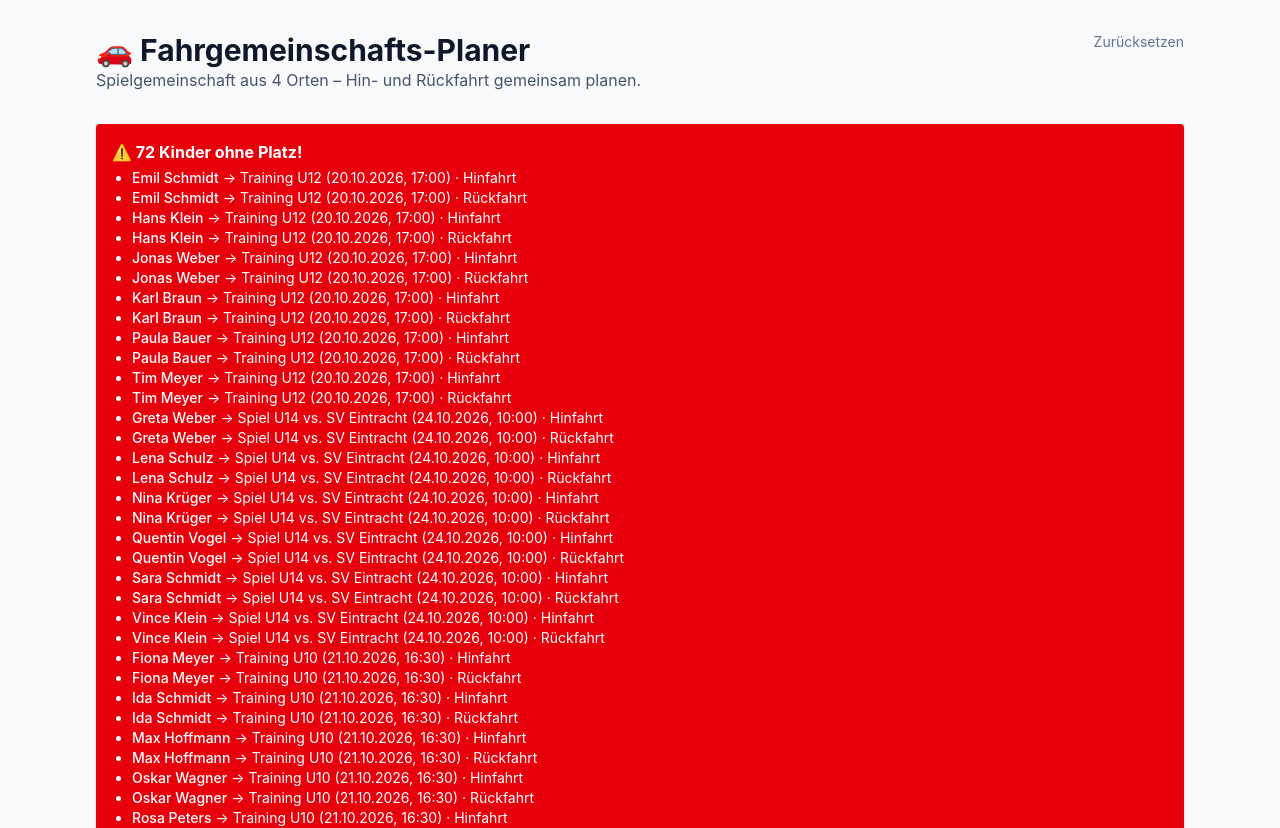
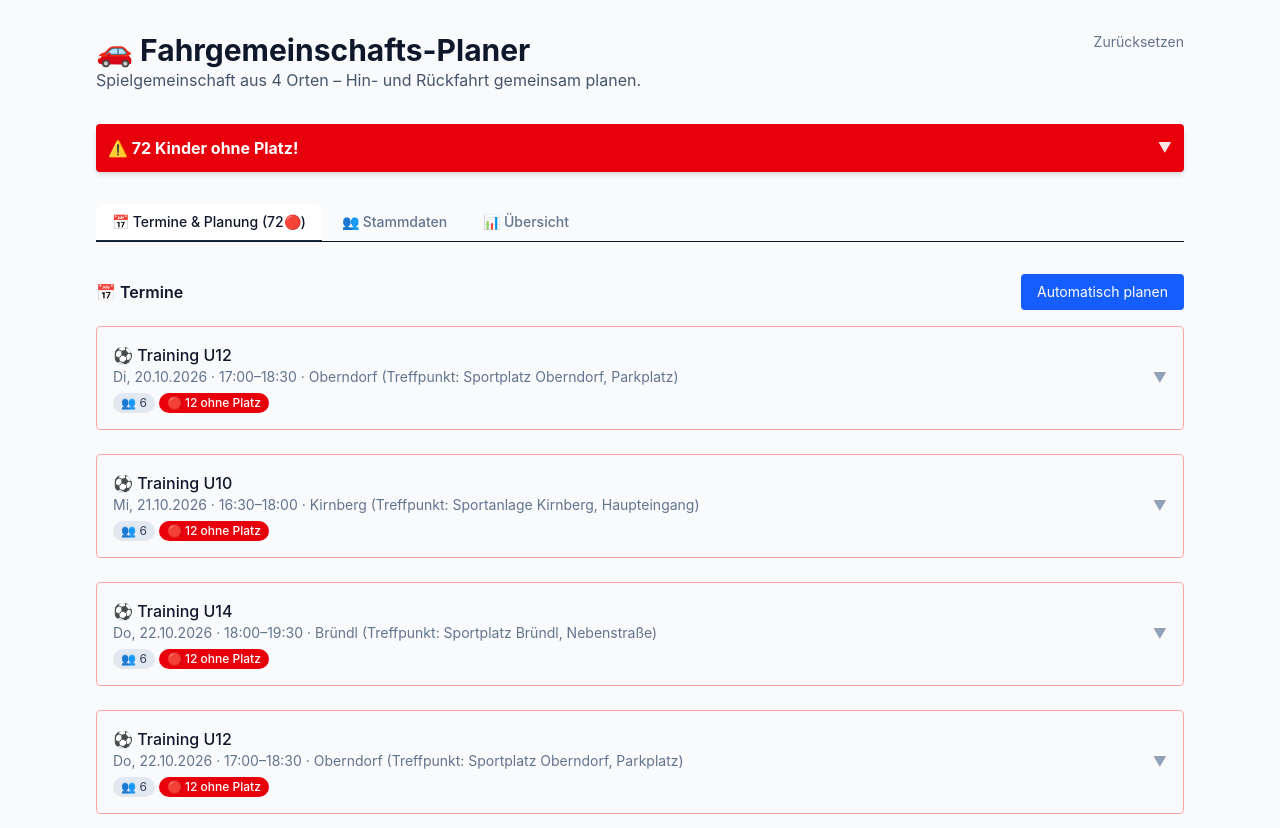
Before and after one commit to potschntom/carpool-planer, a Next.js app: page / in a window 1280 px wide. Shown: the top 828 px of the page. Built offline with nearby package versions, Linux system fonts and the light colour scheme.

Commit message:
UX: Warnbanner (Kinder ohne Platz) einklappbar
Co-authored-by: potschntom <potschntom@users.noreply.github.com>

```diff
--- a/app/page.tsx
+++ b/app/page.tsx
@@ -15,6 +15,7 @@ export default function Home() {
   const [msg, setMsg] = useState("");
   const [tab, setTab] = useState<"plan" | "data" | "stats">("plan");
   const [openEvents, setOpenEvents] = useState<Set<string>>(new Set());
+  const [alertsOpen, setAlertsOpen] = useState(false);
 
   useEffect(() => {
     if (loaded) {
@@ -320,10 +321,20 @@ export default function Home() {
       {msg && <div className="bg-red-100 border border-red-300 text-red-800 rounded p-3">{msg}</div>}
 
       {missingSpots.length > 0 && (
-        <div className="bg-red-600 text-white rounded p-4 shadow-md" role="alert">
-          <div className="font-bold mb-1">
+        <div className="bg-red-600 text-white rounded shadow-md" role="alert">
+          <button
+            type="button"
+            className="w-full flex items-center justify-between gap-2 p-3 text-left"
+            onClick={() => setAlertsOpen(!alertsOpen)}
+            aria-expanded={alertsOpen}
+          >
+            <span className="font-bold">
               ⚠️ {missingSpots.length} Kind{missingSpots.length > 1 ? "er" : ""} ohne Platz!
-          </div>
+            </span>
+            <span className="text-sm opacity-90">{alertsOpen ? "▲" : "▼"}</span>
+          </button>
+          {alertsOpen && (
+            <div className="px-4 pb-3">
               <ul className="text-sm list-disc pl-5">
                 {missingSpots.map((m, i) => {
                   const ev = s.events.find((e) => e.id === m.eventId);
@@ -337,6 +348,8 @@ export default function Home() {
                 })}
               </ul>
               <div className="text-xs mt-1 opacity-90">Rot markierte Kinder im Termin brauchen noch eine Fahrt.</div>
+            </div>
+          )}
         </div>
       )}
 
```
Lines whose indentation alone changed are shown as unchanged.
